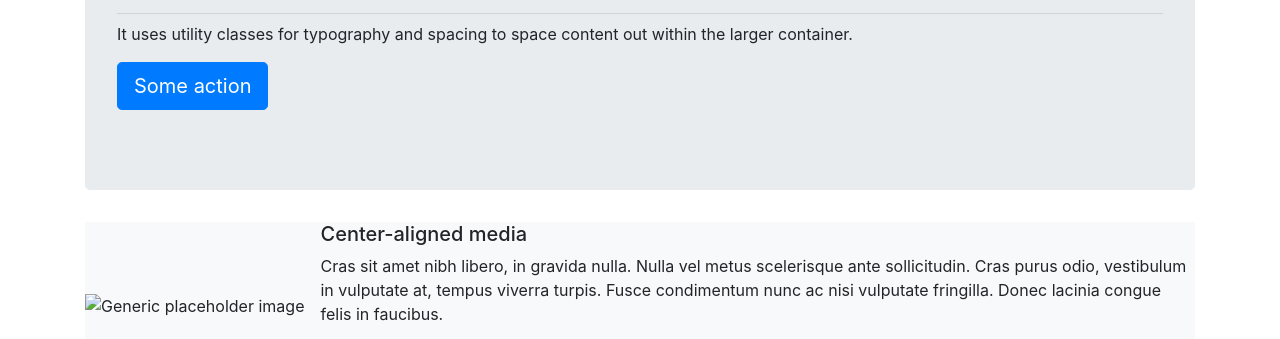
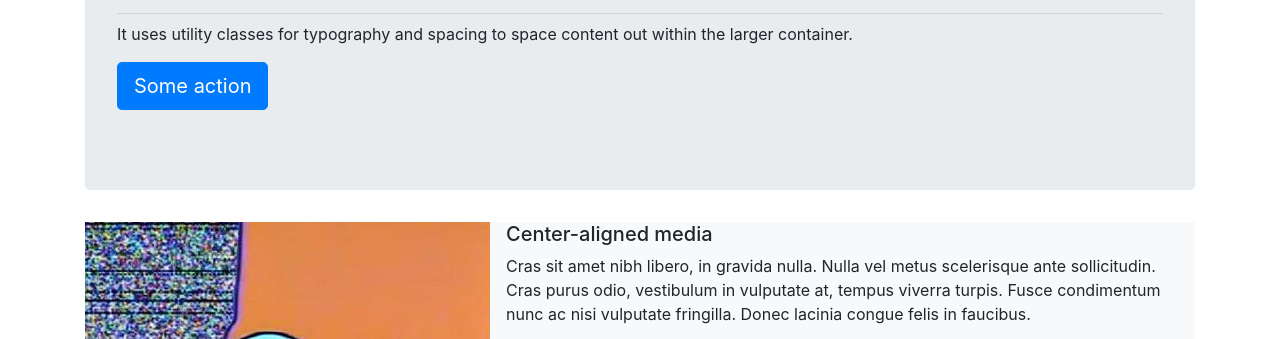
Before and after one commit to d-sanderson/bootstrap-challenge, a plain HTML site: page index.html in a window 1280 px wide. Shown: the part 415-754 px from the top of the page. Drawn offline with nearby package versions, Linux system fonts and the light colour scheme.

Commit message:
bootstrap it up b!

```diff
--- a/index.html
+++ b/index.html
@@ -63,7 +63,7 @@
 
 		<div class="container">
 			<div class="media bg-light">
-				<img class="align-self-center mr-3" src="..." alt="Generic placeholder image">
+				<img class="align-self-center mr-3" src="myslackpic.jpg" alt="bart">
 				<div class="media-body">
 					<h5 class="mt-0">Center-aligned media</h5>
 					<p>Cras sit amet nibh libero, in gravida nulla. Nulla vel metus scelerisque ante sollicitudin. Cras purus odio, vestibulum in vulputate at, tempus viverra turpis. Fusce condimentum nunc ac nisi vulputate fringilla. Donec lacinia congue felis in faucibus.</p>
```
